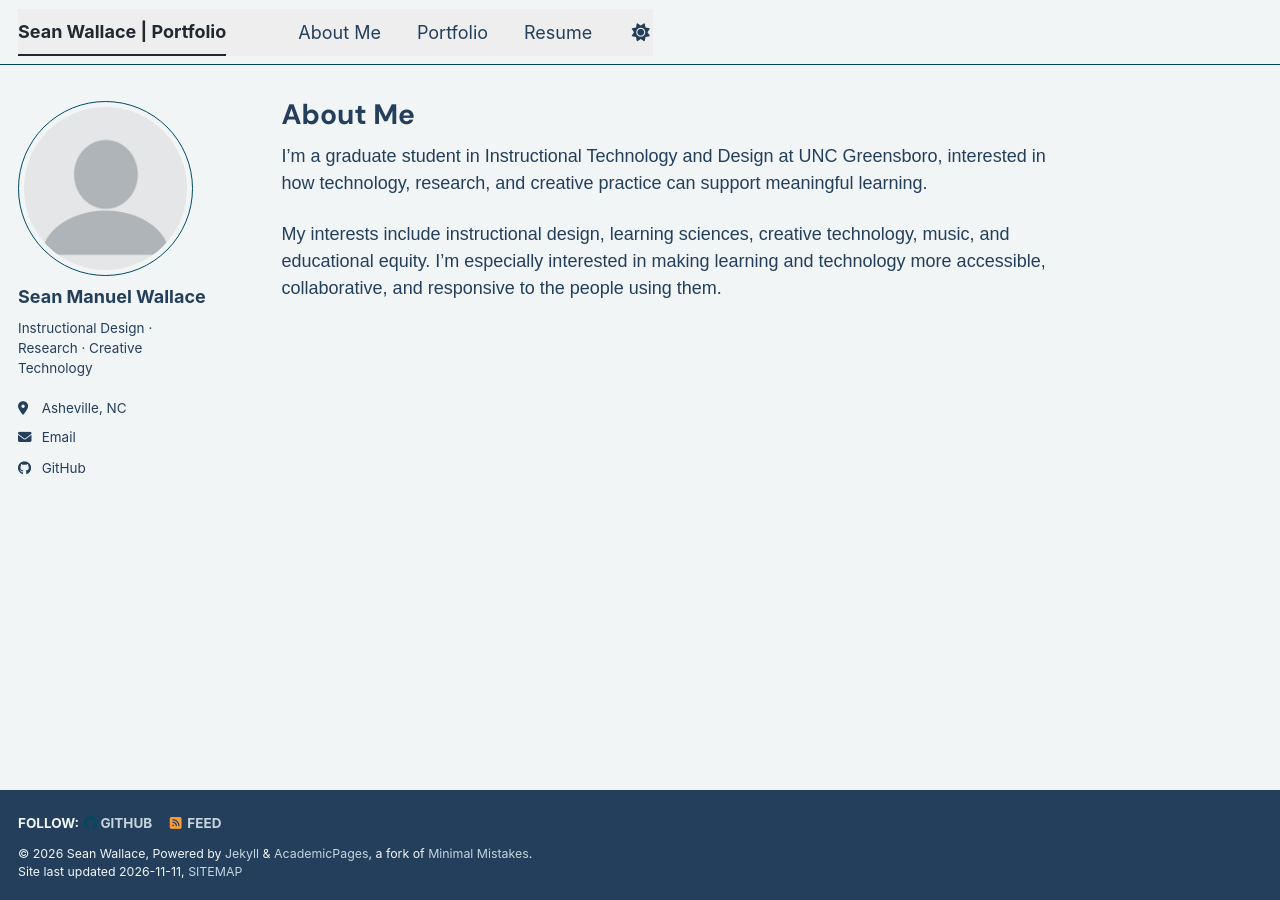
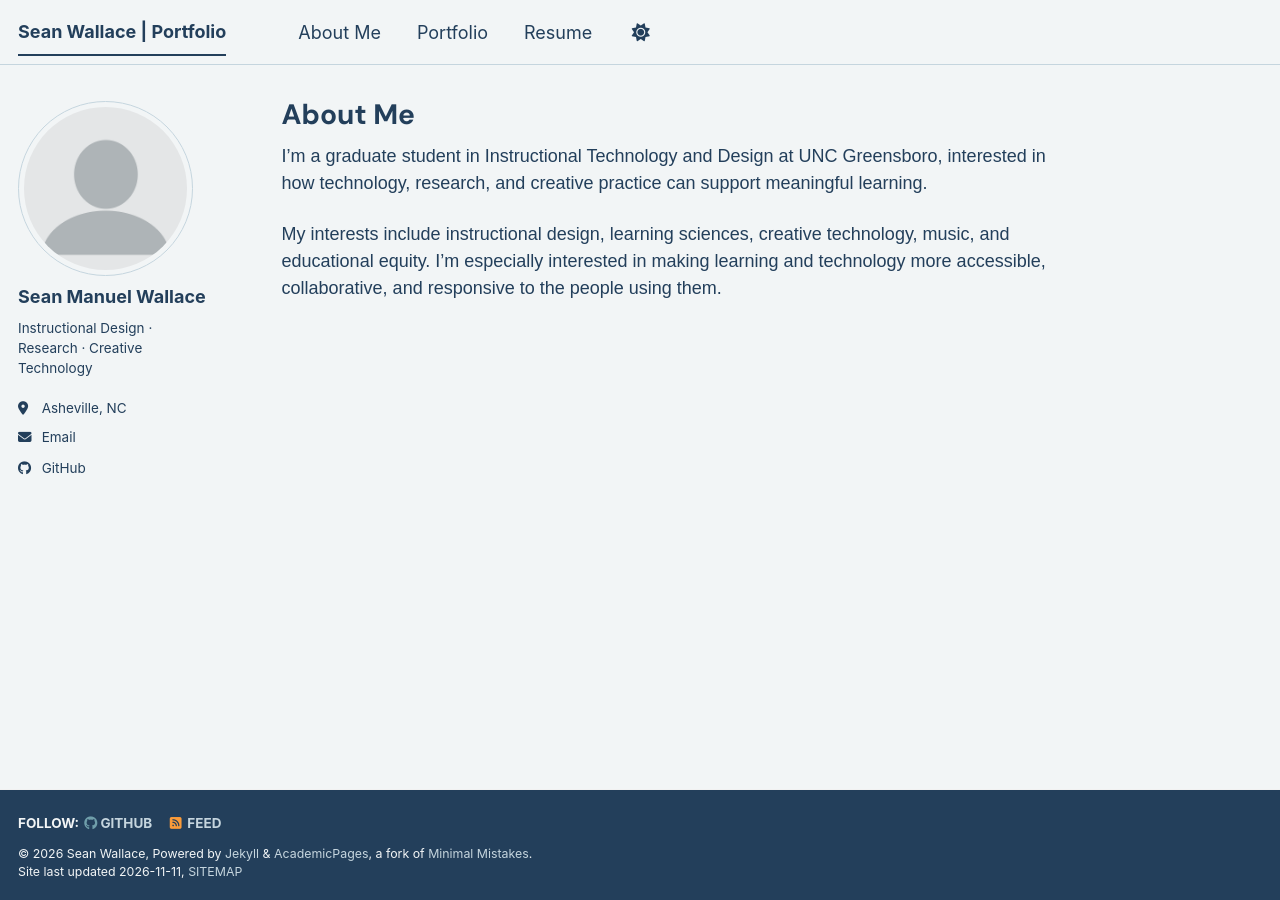
Before and after one commit to seanwallace504/seanwallace504.github.io, a Jekyll site: the page built from _pages/about.md, in a window 1280 px wide. Built offline with Jekyll 4.4.1, drawn with Linux system fonts in a browser that asks for light colours; a style sheet for code colours, icons or effects is not loaded.

Commit message:
Update main.scss

```diff
--- a/assets/css/main.scss
+++ b/assets/css/main.scss
@@ -51,45 +51,64 @@
 
 
 
-/* Apply portfolio colors */
+
+/* Portfolio colors, compatible with light and dark modes */
+:root {
+  --global-bg-color: #F2F5F6;
+  --global-text-color: #233F5B;
+  --global-text-color-light: #6F9EAA;
+  --global-link-color: #356B7A;
+  --global-link-color-hover: #D49A62;
+  --global-link-color-visited: #356B7A;
+  --global-masthead-link-color: #233F5B;
+  --global-masthead-link-color-hover: #D49A62;
+  --global-footer-bg-color: #233F5B;
+  --global-border-color: #C5D5DE;
+}
+
+/* Use theme colors throughout the page */
 html,
 body,
 #main,
 .initial-content,
 .page,
 .archive {
-  background-color: #F2F5F6;
+  background-color: var(--global-bg-color);
+  color: var(--global-text-color);
 }
 
-body {
-  color: #233F5B;
-}
-
-h1, h2, h3, h4, h5, h6 {
-  color: #233F5B;
+body,
+h1, h2, h3, h4, h5, h6,
+.author__name,
+.author__bio {
+  color: var(--global-text-color);
 }
 
 a,
 a:visited {
-  color: #356B7A;
+  color: var(--global-link-color);
 }
 
 a:hover {
-  color: #D49A62;
+  color: var(--global-link-color-hover);
 }
 
 .masthead,
+.masthead__inner-wrap,
+.masthead__menu,
+.masthead__menu-item,
+#site-nav,
 .greedy-nav {
-  background-color: #F2F5F6;
+  background-color: var(--global-bg-color);
 }
 
 .greedy-nav a,
 .greedy-nav a:visited {
-  color: #233F5B;
+  color: var(--global-masthead-link-color);
 }
 
 .page__footer {
-  background-color: #233F5B;
+  background-color: var(--global-footer-bg-color);
   color: #F2F5F6;
 }
 
@@ -97,17 +116,6 @@ a:hover {
   color: #C5D5DE;
 }
 
-.author__name,
-.author__bio {
-  color: #233F5B;
-}
-
-/* Match the header background to the page */
-.masthead,
-.masthead__inner-wrap,
-.greedy-nav {
-  background: #F2F5F6;
-}
 
 /* Unify header and navigation backgrounds */
 #site-nav,
```
